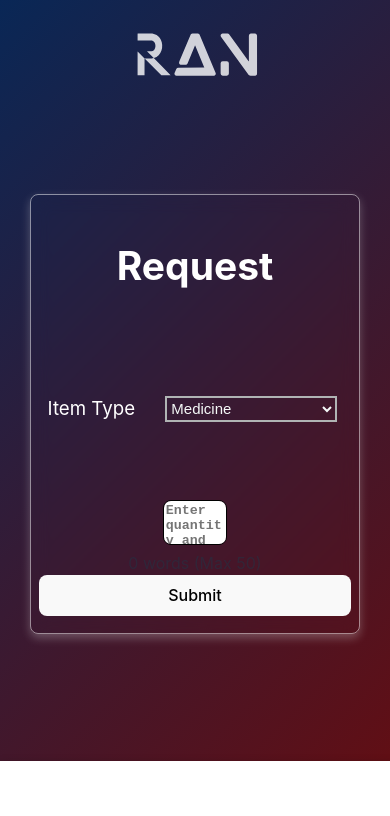
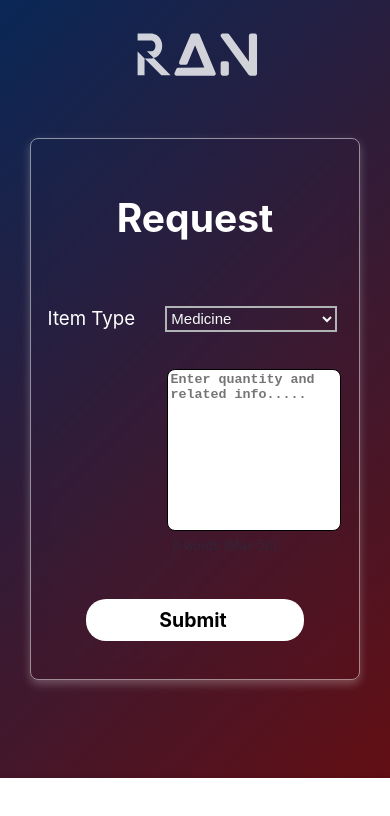
Before and after one commit to Abhinav352/MainProject_S8, a React (Vite) app in the folder main/: page /Req in a window 390 px wide. Shown: the top 816 px of the page. Built offline with nearby package versions, Linux system fonts and the light colour scheme; no server answers; some icons are missing.

Commit message:
req mob view done

```diff
--- a/main/src/assets/NavBar.css
+++ b/main/src/assets/NavBar.css
@@ -88,7 +88,7 @@ body{
       z-index: 100;
       background-color: white;
 
-      padding: 3vh 1vw;
+      padding: 2vh 1vw;
     }
     .mobileonly{
       display: block;
--- a/main/src/assets/Req.css
+++ b/main/src/assets/Req.css
@@ -31,6 +31,11 @@ body {
   }
  /*desktop */
       @media screen and (min-width: 601px){
+
+        .form-group{
+          margin-bottom: 5%;
+        }
+
         #req-form {
 
             width:90vw;
@@ -47,7 +52,7 @@ body {
             position: absolute;
             font-size: 1.2vw;
             color: white;
-            left:7%;
+            left:5%;
           }
            #material{
             position: relative;
@@ -73,7 +78,7 @@ body {
             font-size: 1.2vw;
             color: white;
             bottom: 50%;
-            left:7%;
+            left:5%;
           }
           #desc{
             left:15%;
@@ -107,6 +112,10 @@ body {
 
       @media screen and (max-width: 600px){
 
+        .form-group{
+          margin-bottom: 7%;
+        }
+
         #req-form {
           width: 80vw;
           max-width: 400px;
@@ -120,12 +129,15 @@ body {
       }
       body #req-form{
         padding: 2vh 2vw;
-
+        margin-top: -3%;
         margin-bottom: 5%;
      }
      h2{
+
       padding: 2vh 2vh;
-      margin-top: 1vh;
+      margin-top: 2vh;
+
+      margin-bottom: 4vh;
      }
 
     #materlabel{
@@ -154,8 +166,31 @@ body {
     #desclabel{
       display: none;
     }
-    #desc{
-      height: 10vw;
-            width: 15vw;
+
+      #desc{
+        margin-top: -20%;
+        left:19%;
+        height: 40vw;
+        width: 43vw;
+      }
+
+    #char-count{
+      margin-left:19%;
+      font-size: 1.5vh;
     }
-      }
+
+    #subut{
+      background-color: #ffff ;
+      color: #000000;
+      font-weight: 700 ;
+      border: none;
+      margin: 2.5vh auto;
+      width: 70%;
+      padding: 1vh 1vw 2vw 0;
+      cursor: pointer;
+      border-radius: 20px;
+      font-size: 5vw;
+      border: 0.5vw solid transparent;
+      transition: 0.3s ease;
+    }
+    }
--- a/main/src/assets/Request.jsx
+++ b/main/src/assets/Request.jsx
@@ -4,10 +4,11 @@ import axios from 'axios';
 import './Req.css';
 
 const RequestPage = () => {
-  const [itemType, setItemType] = useState('');
+  const [itemType, setItemType] = useState('Medicine');
   const [description, setDescription] = useState('');
   const [wordCount, setWordCount] = useState(0);
   const username=localStorage.getItem("userName");
+  const email=localStorage.getItem("userEmail")
 
 
   const handleItemTypeChange = (e) => {
@@ -34,6 +35,7 @@ const RequestPage = () => {
         itemType,
         description,
         username,
+        email,
       });
 
       console.log('Request submitted successfully');
--- a/main/src/assets/Signup.css
+++ b/main/src/assets/Signup.css
@@ -149,13 +149,13 @@ body {
         -webkit-backdrop-filter: blur(9px);
       }
       body #wrap{
-        padding: vh 1vw;
+        padding: 1vh 1vw;
         margin-top: -8%;
         margin-bottom: 5%;
       }
       h2 {
         font-size:10vw;
-        margin-bottom:9vh;
+
         color: #fff;
       }
       #field {
```
